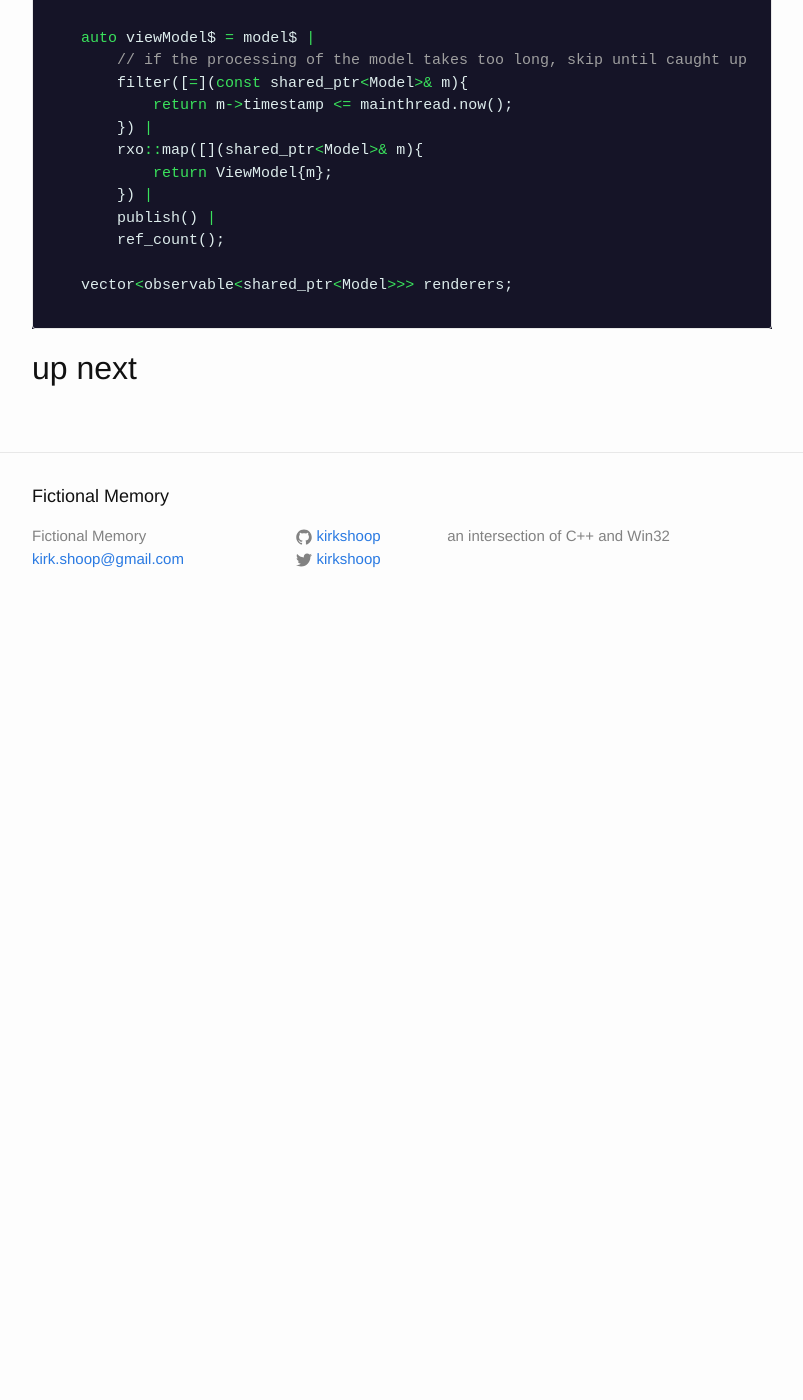
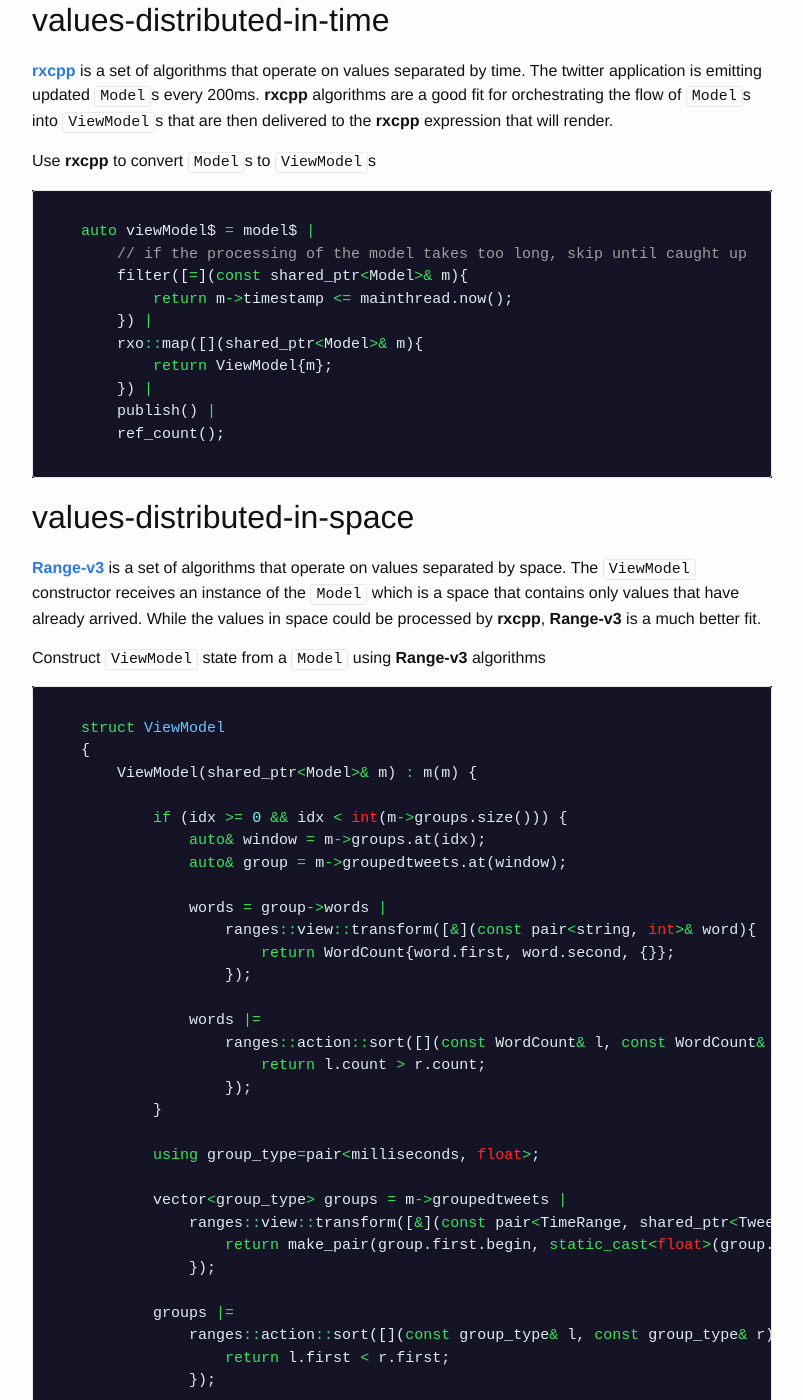
Before and after one commit to xbanks/kirkshoop.github.io, a Jekyll site: the page built from _posts/2016-12-06-composing_rxcpp_and_range-v3.md, in a window 1280 px wide and 1400 px high, scrolled down 519 px. Shown: the whole window, without its empty margins (238-1041 px from the left). Built offline with Jekyll 4.4.1, drawn with Linux system fonts in a browser that asks for light colours; before the commit the page ends 1149 px from its top, so only the background shows below that; some of the changed text lies outside the part shown; grey boxes are pictures that could not be loaded.

Commit message:
composing rxcpp and Range-v3

````diff
--- a/_posts/2016-12-06-composing_rxcpp_and_range-v3.md
+++ b/_posts/2016-12-06-composing_rxcpp_and_range-v3.md
@@ -1,11 +1,17 @@
 ---
 title: Composing rxcpp and Range-v3
 layout: post
-date: 2016-12-06
+date: 2016-12-06 21:31 PST
+
 ---
 
 [![twitter for president-elect](/assets/twitter_analysis_president_elect.gif)](https://www.youtube.com/watch?v=QFcy-jQpvBg)
 [youtube](https://www.youtube.com/watch?v=QFcy-jQpvBg)
+
+## values-distributed-in-time
+[__rxcpp__](https://github.com/Reactive-Extensions/RxCpp) is a set of algorithms that operate on values separated by time. The twitter application is emitting updated `Model`s every 200ms. __rxcpp__ algorithms are a good fit for orchestrating the flow of `Model`s into `ViewModel`s that are then delivered to the __rxcpp__ expression that will render.
+
+Use __rxcpp__ to convert `Model`s to `ViewModel`s
 
 ```cpp
 
@@ -20,8 +26,61 @@
         publish() |
         ref_count();
 
-    vector<observable<shared_ptr<Model>>> renderers;
+```
+
+## values-distributed-in-space
+[__Range-v3__](https://github.com/ericniebler/range-v3) is a set of algorithms that operate on values separated by space. The `ViewModel` constructor receives an instance of the `Model` which is a space that contains only values that have already arrived. While the values in space could be processed by __rxcpp__, __Range-v3__ is a much better fit.
+
+Construct `ViewModel` state from a `Model` using __Range-v3__ algorithms
+
+```cpp
+
+    struct ViewModel
+    {
+        ViewModel(shared_ptr<Model>& m) : m(m) {
+
+            if (idx >= 0 && idx < int(m->groups.size())) {
+                auto& window = m->groups.at(idx);
+                auto& group = m->groupedtweets.at(window);
+
+                words = group->words |
+                    ranges::view::transform([&](const pair<string, int>& word){
+                        return WordCount{word.first, word.second, {}};
+                    });
+
+                words |=
+                    ranges::action::sort([](const WordCount& l, const WordCount& r){
+                        return l.count > r.count;
+                    });
+            }
+
+            using group_type=pair<milliseconds, float>;
+
+            vector<group_type> groups = m->groupedtweets |
+                ranges::view::transform([&](const pair<TimeRange, shared_ptr<TweetGroup>>& group){
+                    return make_pair(group.first.begin, static_cast<float>(group.second->tweets.size()));
+                });
+
+            groups |=
+                ranges::action::sort([](const group_type& l, const group_type& r){
+                    return l.first < r.first;
+                });
+
+            groupedtpm = groups |
+                ranges::view::transform([&](const group_type& group){
+                    return group.second;
+                });
+        }
+
+        shared_ptr<Model> m;
+
+        vector<WordCount> words;
+        vector<float> groupedtpm;
+    };
 
 ```
 
+The result, is that __rxcpp__ orchestrates the calculation of a new `ViewModel` every 200ms and the calculation is done using __Range-v3__!
+
 ## up next
+Rendering with 'Dear, ImGui'
````
Also changed, not shown: _posts/2016-12-06-flux_architecture_in_rxcpp.md (+2 -2 lines).
